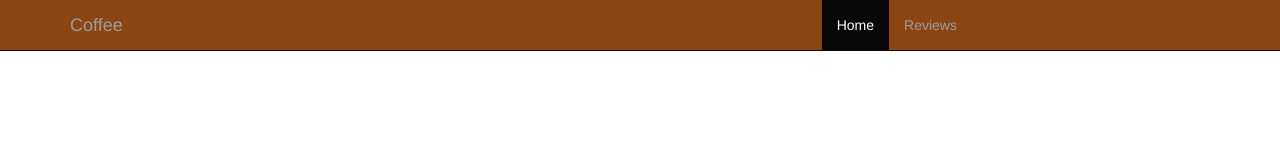
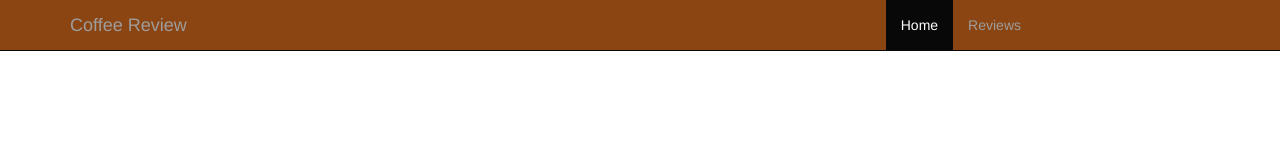
Before and after one commit to mercyg/vschool-assignments, a website: page projects/first-fullstack/public/index.html in a window 1280 px wide. Drawn offline with nearby package versions, Linux system fonts and the light colour scheme; some packages are replaced by stand-ins of ours; a script that the page names is missing.

Commit message:
finished the functionality of the app

```diff
--- a/projects/first-fullstack/public/index.html
+++ b/projects/first-fullstack/public/index.html
@@ -30,7 +30,7 @@
                     <span class="icon-bar"></span>
                     <span class="icon-bar"></span>
                 </button>
-                <a class="navbar-brand" href="#/">Coffee</a>
+                <a class="navbar-brand" href="#/">Coffee Review</a>
             </div>
             <div id="navbar" class="collapse navbar-collapse">
                 <ul class="nav navbar-nav">
```
